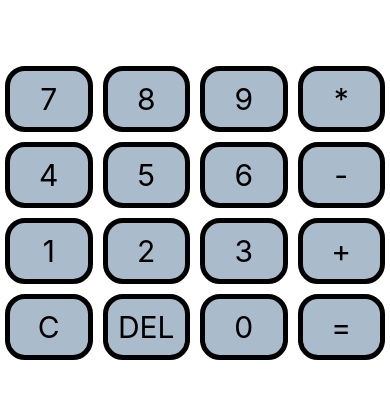
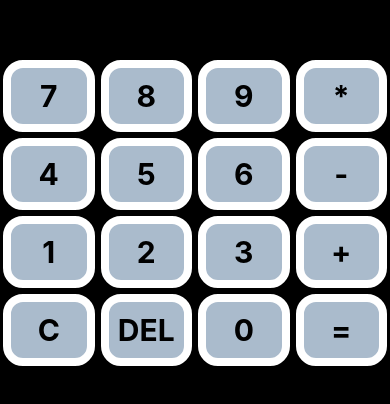
Before and after one commit to Kelvin1215/AwesomeProject, a React Native app: screen / in a window 390 px wide. Shown: the part 420-824 px from the top of the page. Built offline with nearby package versions, Linux system fonts and the light colour scheme.

Commit message:
Background color turn to black Change the border color to white font weight to be "bold"

```diff
--- a/App.js
+++ b/App.js
@@ -36,7 +36,7 @@ class App extends Component {
     const {expression} = this.state;
 
     return (
-      <View style={{flex: 1}}>
+      <View style={{flex: 1,backgroundColor:'black'}}>
         <View style={styles.container}>
           <Text style={styles.text}>{expression}</Text>
         </View>
@@ -138,13 +138,14 @@ class App extends Component {
 const styles = StyleSheet.create({
   container: {
     flex: 1,
+    backgroundColor:'black',
     justifyContent: 'center',
-    backgroundColor: '#FFFFFF',
     alignItems: 'flex-end',
   },
   number: {
     flex: 1,
     justifyContent: 'center',
+    backgroundColor:'black',
   },
   buttonContainer: {
     flexDirection: 'row',
@@ -154,18 +155,22 @@ const styles = StyleSheet.create({
     alignItems: 'center',
     backgroundColor: '#AABBCC',
     padding: 10,
-    borderWidth: 5,
+    borderWidth: 8,
     borderRadius: 20,
-    margin: 5,
+    borderColor:'white',
+    margin: 3,
   },
   buttonText: {
     fontSize: 30,
     color: 'black',
+    fontWeight: 'bold'
   },
   text: {
-    fontSize: 50,
-    color: 'black',
-    alignItems:'flex-end'
+    backgroundColor:'black',
+    fontSize: 60,
+    color: 'white',
+    alignItems:'flex-end',
+    fontWeight: 'bold'
   },
 });
 
```
